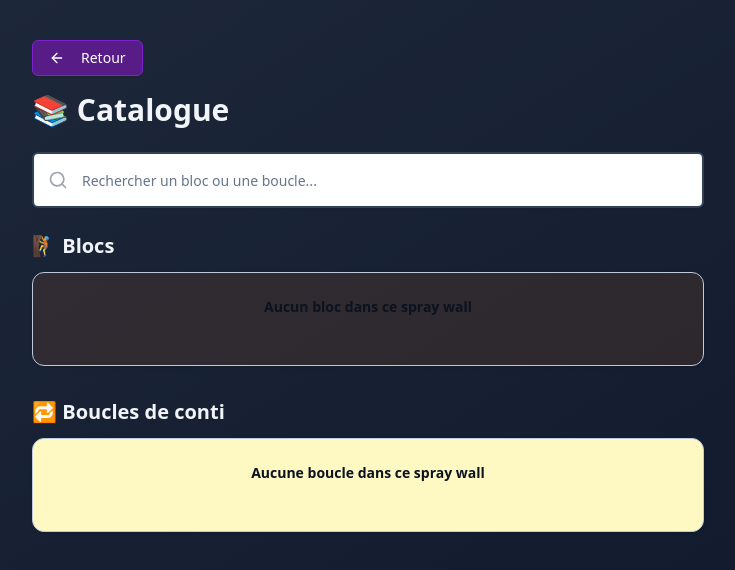
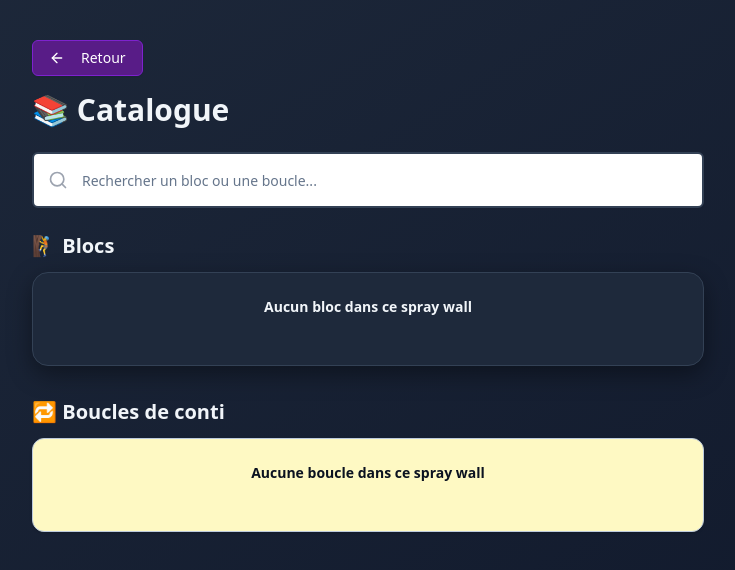
Before and after one commit to theo2bsang-jpg/cheffs-climbing-app, a React (Vite) app: page /BoulderCatalog in a window 1280 px wide. Shown: the top 570 px of the page, without its empty margins (272-1007 px from the left). Built offline with nearby package versions, Linux system fonts and the light colour scheme.

Commit message:
Fix: Use absolute path for database to persist on Render disk

```diff
--- a/render.yaml
+++ b/render.yaml
@@ -26,7 +26,7 @@ services:
       - key: ALLOWED_ORIGINS
         sync: false
       - key: DATA_DIR
-        value: ./data/data.db
+        value: /opt/render/project/data/data.db
     disk:
       name: cheffs-data
       mountPath: /opt/render/project/data
--- a/src/pages/BoulderCatalog.jsx
+++ b/src/pages/BoulderCatalog.jsx
@@ -186,9 +186,9 @@ export default function BoulderCatalog() {
                   );
                 })}
                 {boulders.length === 0 && (
-                  <Card className="text-center p-6 bg-blue-50">
+                  <Card className="text-center p-6 bg-white">
                     <CardContent>
-                        <p className="text-[#0b1220] text-sm font-semibold">
+                        <p style={{color: '#0f172a'}} className="text-sm font-semibold">
                         Aucun bloc dans ce spray wall
                       </p>
                     </CardContent>
```
